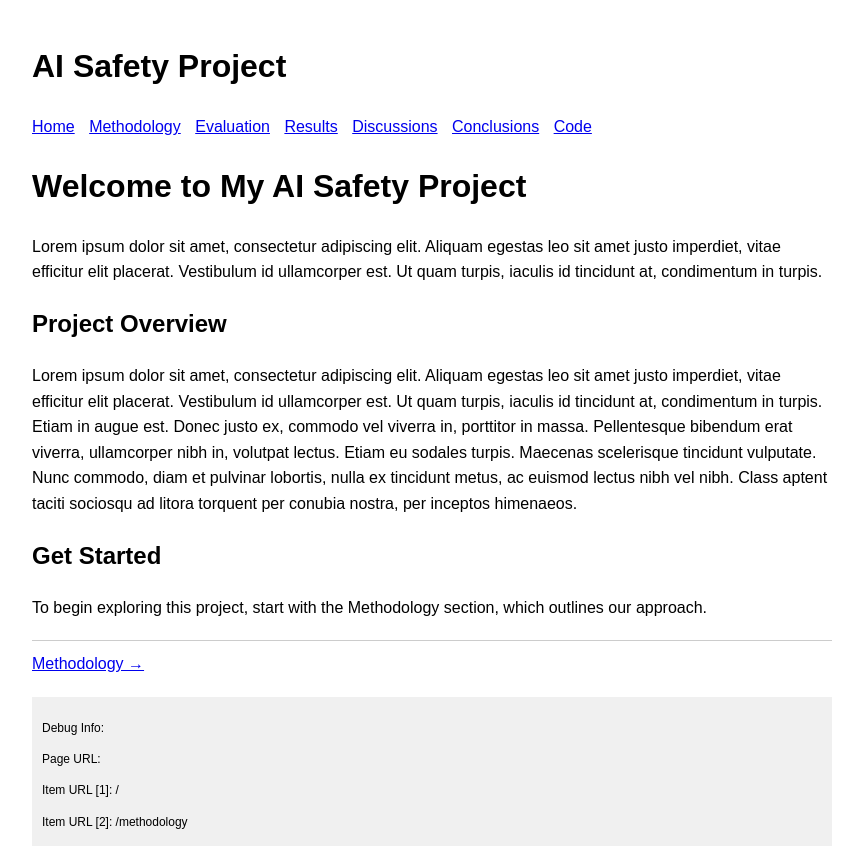
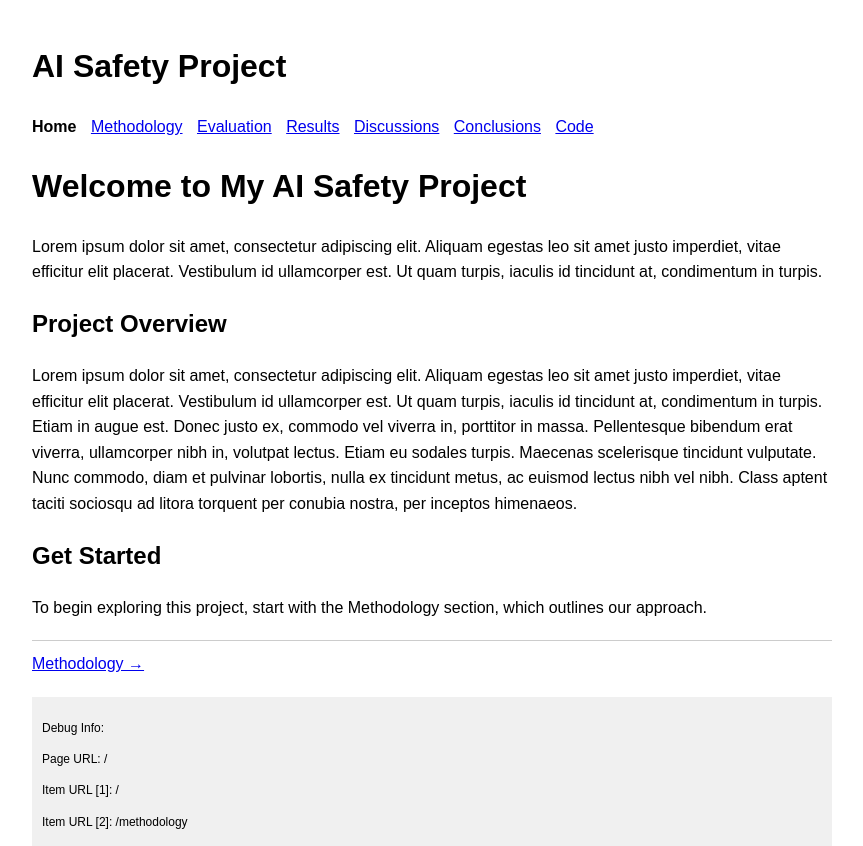
Before and after one commit to nidone/AI-Safety-Project, a Jekyll site: the page built from index.md, in a window 1280 px wide. Shown: the top 846 px of the page, without its empty margins (208-1071 px from the left). Built offline with Jekyll 4.4.1, drawn with Linux system fonts in a browser that asks for light colours.

Commit message:
Update default.html

```diff
--- a/_layouts/default.html
+++ b/_layouts/default.html
@@ -47,7 +47,7 @@
         <h1>AI Safety Project</h1>
         <nav>
                 {% assign normalized_page_url = page.url | replace: '.html', '' %}                {% for item in pages %}
-                {% if item.url == normalized_page.url %}
+                {% if item.url == normalized_page_url %}
                     <span class="current">{{ item.title }}</span>
                 {% else %}
                     <a href="{{ item.url | relative_url }}">{{ item.title }}</a>
@@ -77,7 +77,7 @@
     <div style="background-color: #f0f0f0; padding: 10px; margin-top: 20px; font-size: 12px;">
         <p>Debug Info:</p>
         {% assign current_index = 0 %}
-        <P>Page URL: {{ normalized_page.url }}</P>
+        <P>Page URL: {{ normalized_page_url }}</P>
         {% for item in pages %}
             {% assign item_url = item.url | remove_first: site.baseurl %}
             <P>Item URL [{{ forloop.index }}]: {{item_url}}</P>
```
